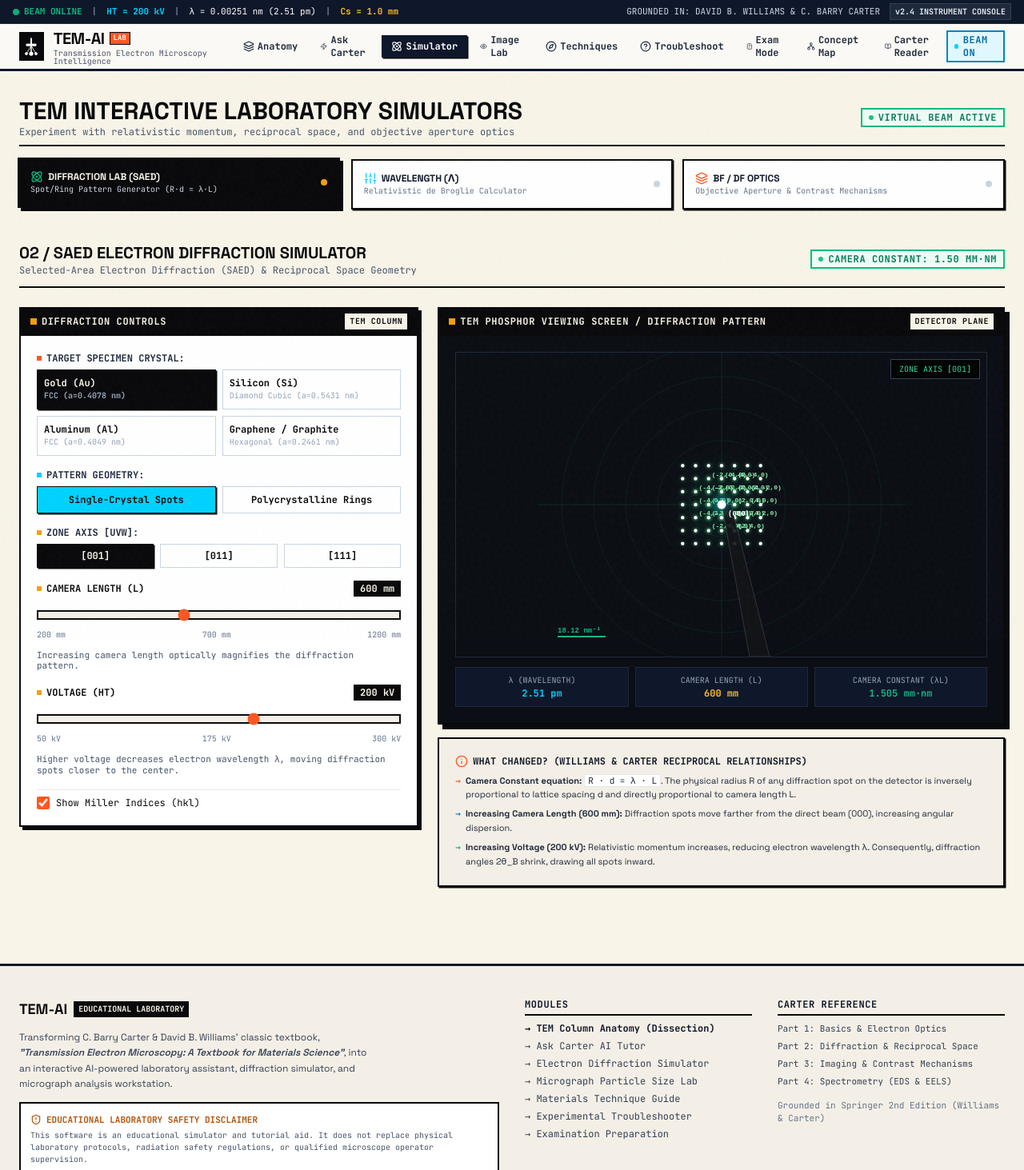
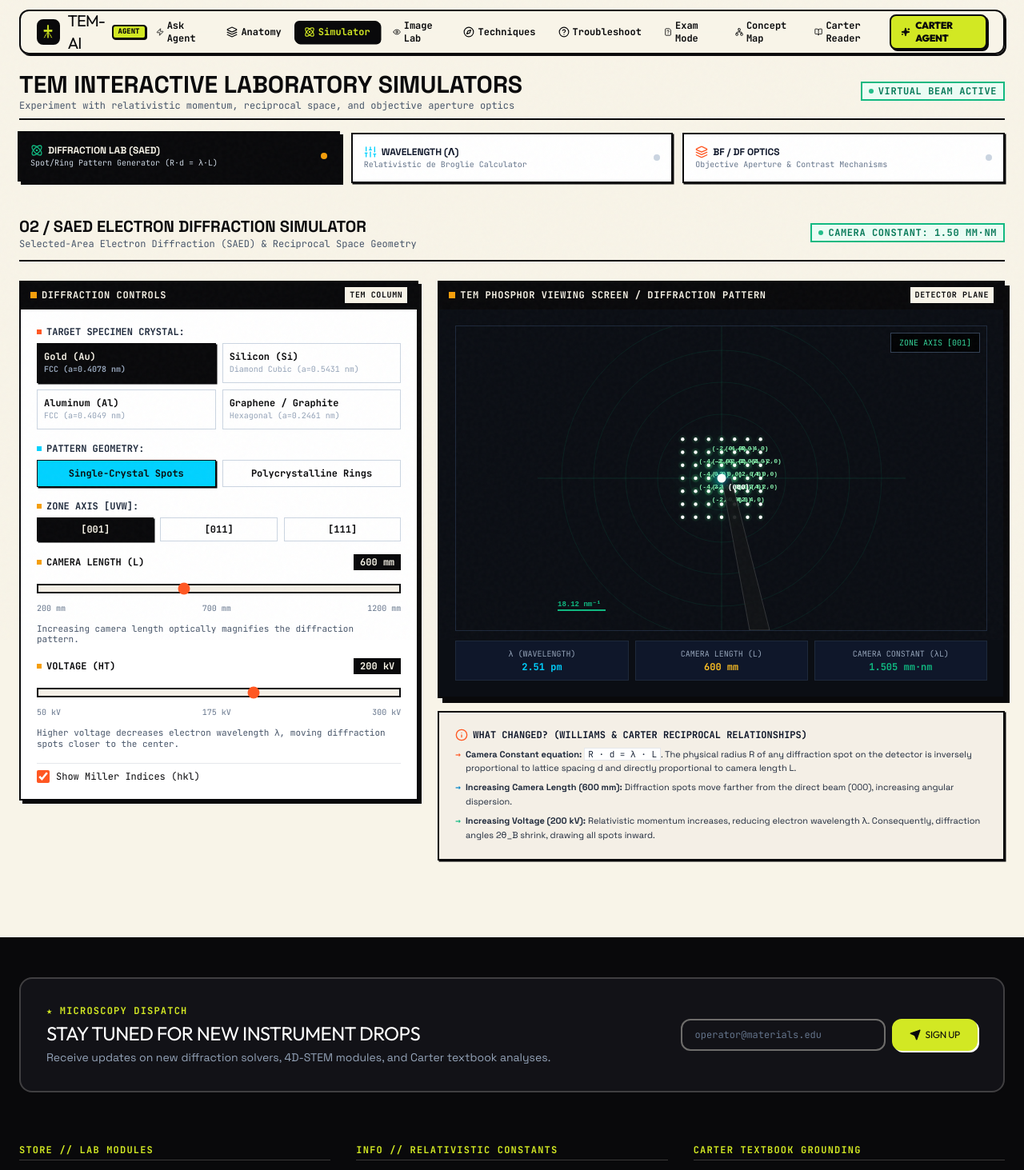
Before and after one commit to Dhananjay-alt/TEM-AI-assistant, a Next.js app: page /simulator in a window 1280 px wide. Shown: the top 1463 px of the page at 80% size. Built offline with nearby package versions, Linux system fonts and the light colour scheme; a web font is replaced by a local one.

Commit message:
feat(layout): overhaul Navbar and Footer with Neo-Brutalist aesthetics and system telemetry

```diff
--- a/src/components/layout/Footer.tsx
+++ b/src/components/layout/Footer.tsx
@@ -1,108 +1,158 @@
-import React from "react";
+"use client";
+
+import React, { useState } from "react";
 import Link from "next/link";
-import { BookOpen, ShieldAlert, Cpu, ExternalLink } from "lucide-react";
+import { ShieldAlert, Send, Sparkles, Check } from "lucide-react";
 
 export function Footer() {
+  const [email, setEmail] = useState("");
+  const [subscribed, setSubscribed] = useState(false);
+
+  const handleSubscribe = (e: React.FormEvent) => {
+    e.preventDefault();
+    if (!email) return;
+    setSubscribed(true);
+    setTimeout(() => {
+      setEmail("");
+      setSubscribed(false);
+    }, 4000);
+  };
+
   return (
-    <footer className="border-t-[3px] border-[#0F172A] bg-surface-warm text-foreground font-mono text-xs mt-16">
-      <div className="max-w-7xl mx-auto px-4 sm:px-6 py-10">
-        <div className="grid grid-cols-1 md:grid-cols-4 gap-8">
-          {/* Brand & Purpose */}
-          <div className="md:col-span-2 space-y-3">
-            <div className="flex items-center gap-2">
-              <span className="text-lg font-black font-sans text-foreground">TEM-AI</span>
-              <span className="bg-foreground text-background text-[10px] px-1.5 py-0.5 font-bold uppercase">
-                Educational Laboratory
-              </span>
+    <footer className="w-full bg-[#09090B] text-[#F8F4E8] border-t-2 border-[#09090B] pt-12 pb-8 mt-16 select-none font-grotesk">
+      <div className="max-w-7xl mx-auto px-4 sm:px-6 space-y-12">
+        {/* Top Newsletter / Dispatch Bar */}
+        <div className="border-2 border-[#F8F4E8]/20 bg-[#121217] rounded-2xl p-6 sm:p-8 flex flex-col md:flex-row items-start md:items-center justify-between gap-6">
+          <div className="space-y-1">
+            <div className="font-mono text-xs text-[#D2E823] font-bold tracking-widest uppercase">
+              ★ MICROSCOPY DISPATCH
             </div>
-            <p className="text-slate-700 text-xs font-sans max-w-md leading-relaxed">
-              Transforming C. Barry Carter & David B. Williams' classic textbook,{" "}
-              <span className="font-semibold italic">
-                "Transmission Electron Microscopy: A Textbook for Materials Science"
-              </span>
-              , into an interactive AI-powered laboratory assistant, diffraction simulator, and micrograph analysis workstation.
+            <h3 className="text-xl sm:text-2xl font-display uppercase tracking-tight text-white">
+              STAY TUNED FOR NEW INSTRUMENT DROPS
+            </h3>
+            <p className="font-grotesk text-xs sm:text-sm text-slate-400">
+              Receive updates on new diffraction solvers, 4D-STEM modules, and Carter textbook analyses.
             </p>
-            <div className="p-3 bg-white brutal-border border-border text-[11px] text-slate-800 space-y-1">
-              <div className="font-bold flex items-center gap-1.5 text-amber-700">
-                <ShieldAlert className="w-3.5 h-3.5" />
-                EDUCATIONAL LABORATORY SAFETY DISCLAIMER
-              </div>
-              <p className="text-[10px] text-slate-600 leading-normal">
-                This software is an educational simulator and tutorial aid. It does not replace physical laboratory protocols, radiation safety regulations, or qualified microscope operator supervision.
-              </p>
-            </div>
           </div>
 
-          {/* Core Modules */}
-          <div className="space-y-2">
-            <div className="font-bold uppercase tracking-wider text-slate-900 border-b-2 border-border pb-1">
-              Modules
+          <form onSubmit={handleSubscribe} className="w-full md:w-auto flex flex-col sm:flex-row gap-2">
+            <input
+              type="email"
+              value={email}
+              onChange={(e) => setEmail(e.target.value)}
+              placeholder="operator@materials.edu"
+              required
+              className="px-4 py-2.5 bg-transparent text-white border-2 border-[#F8F4E8]/40 rounded-xl font-mono text-xs placeholder:text-slate-500 focus:outline-none focus:border-[#D2E823] w-full sm:w-64"
+            />
+            <button
+              type="submit"
+              className="px-5 py-2.5 bg-[#D2E823] text-[#09090B] border-2 border-[#D2E823] rounded-xl font-display text-xs uppercase tracking-tight shadow-[2px_2px_0px_#FFFFFF] hover:translate-x-[2px] hover:translate-y-[2px] hover:shadow-none active:translate-x-1 active:translate-y-1 transition-all flex items-center justify-center gap-1.5 shrink-0"
+            >
+              {subscribed ? (
+                <>
+                  <Check className="w-3.5 h-3.5" />
+                  <span>SUBSCRIBED</span>
+                </>
+              ) : (
+                <>
+                  <Send className="w-3.5 h-3.5 fill-current" />
+                  <span>SIGN UP</span>
+                </>
+              )}
+            </button>
+          </form>
+        </div>
+
+        {/* 3-Column Layout: Store/Modules, Info & Physics, Carter References */}
+        <div className="grid grid-cols-1 md:grid-cols-3 gap-8 pt-4">
+          {/* Column 1: Store / Modules */}
+          <div className="space-y-3 font-mono">
+            <div className="text-xs uppercase tracking-widest text-[#D2E823] font-bold border-b border-[#F8F4E8]/20 pb-1">
+              STORE // LAB MODULES
             </div>
-            <ul className="space-y-1.5 text-slate-700">
+            <ul className="space-y-2 text-xs">
               <li>
-                <Link href="/anatomy" className="hover:text-[#FF5722] hover:underline flex items-center gap-1.5 font-bold text-slate-900">
-                  → TEM Column Anatomy (Dissection)
+                <Link href="/ask" className="text-slate-300 hover:text-[#D2E823] tracking-wide uppercase transition-colors">
+                  → CARTER AI AGENT WORKSTATION
                 </Link>
               </li>
               <li>
-                <Link href="/ask" className="hover:text-[#FF5722] hover:underline flex items-center gap-1.5">
-                  → Ask Carter AI Tutor
+                <Link href="/anatomy" className="text-slate-300 hover:text-[#D2E823] tracking-wide uppercase transition-colors">
+                  → TEM COLUMN SCROLL DISSECTION
                 </Link>
               </li>
               <li>
-                <Link href="/simulator" className="hover:text-[#FF5722] hover:underline flex items-center gap-1.5">
-                  → Electron Diffraction Simulator
+                <Link href="/simulator" className="text-slate-300 hover:text-[#D2E823] tracking-wide uppercase transition-colors">
+                  → ELECTRON DIFFRACTION SIMULATOR
                 </Link>
               </li>
               <li>
-                <Link href="/image-analysis" className="hover:text-[#FF5722] hover:underline flex items-center gap-1.5">
-                  → Micrograph Particle Size Lab
+                <Link href="/image-analysis" className="text-slate-300 hover:text-[#D2E823] tracking-wide uppercase transition-colors">
+                  → MICROGRAPH PARTICLE LAB
                 </Link>
               </li>
               <li>
-                <Link href="/technique-guide" className="hover:text-[#FF5722] hover:underline flex items-center gap-1.5">
-                  → Materials Technique Guide
+                <Link href="/exam" className="text-slate-300 hover:text-[#D2E823] tracking-wide uppercase transition-colors">
+                  → VIVA &amp; EXAM PREPARATION
                 </Link>
               </li>
               <li>
-                <Link href="/troubleshooter" className="hover:text-[#FF5722] hover:underline flex items-center gap-1.5">
-                  → Experimental Troubleshooter
-                </Link>
-              </li>
-              <li>
-                <Link href="/exam" className="hover:text-[#FF5722] hover:underline flex items-center gap-1.5">
-                  → Examination Preparation
+                <Link href="/knowledge-map" className="text-slate-300 hover:text-[#D2E823] tracking-wide uppercase transition-colors">
+                  → RECIPROCAL CONCEPT GRAPH
                 </Link>
               </li>
             </ul>
           </div>
 
-          {/* Reference & Physics */}
-          <div className="space-y-2">
-            <div className="font-bold uppercase tracking-wider text-slate-900 border-b-2 border-border pb-1">
-              Carter Reference
+          {/* Column 2: Info & Constants */}
+          <div className="space-y-3 font-mono">
+            <div className="text-xs uppercase tracking-widest text-[#D2E823] font-bold border-b border-[#F8F4E8]/20 pb-1">
+              INFO // RELATIVISTIC CONSTANTS
             </div>
-            <ul className="space-y-1.5 text-slate-700 text-[11px]">
-              <li>Part 1: Basics & Electron Optics</li>
-              <li>Part 2: Diffraction & Reciprocal Space</li>
-              <li>Part 3: Imaging & Contrast Mechanisms</li>
-              <li>Part 4: Spectrometry (EDS & EELS)</li>
-              <li className="pt-2 text-slate-500">
-                Grounded in Springer 2nd Edition (Williams & Carter)
-              </li>
+            <ul className="space-y-1.5 text-xs text-slate-400">
+              <li>• Accelerating Voltage: 10 – 300 kV</li>
+              <li>• de Broglie Wavelength: λ = h / p</li>
+              <li>• Relativistic at 200 kV: λ = 2.51 pm</li>
+              <li>• Relativistic Velocity: v = 0.695 c</li>
+              <li>• Camera Constant: R·d = λ·L</li>
+              <li>• Scherzer Defocus: Δf_Sch = -1.2 (Cs·λ)^0.5</li>
+              <li>• Optical Vacuum: 10⁻⁸ Pa (FEG Chamber)</li>
             </ul>
+          </div>
+
+          {/* Column 3: Carter Grounding & Disclaimer */}
+          <div className="space-y-3">
+            <div className="font-mono text-xs uppercase tracking-widest text-[#D2E823] font-bold border-b border-[#F8F4E8]/20 pb-1">
+              CARTER TEXTBOOK GROUNDING
+            </div>
+            <p className="font-grotesk text-xs text-slate-300 leading-relaxed">
+              Grounded in David B. Williams &amp; C. Barry Carter&apos;s authoritative Springer text,{" "}
+              <span className="italic text-[#D2E823]">
+                &ldquo;Transmission Electron Microscopy: A Textbook for Materials Science&rdquo;
+              </span>
+              . Designed for materials science students and electron microscopists.
+            </p>
+            <div className="p-3 bg-white/5 border border-white/10 rounded-lg text-[11px] text-slate-400 space-y-1">
+              <div className="font-mono font-bold text-amber-400 flex items-center gap-1.5">
+                <ShieldAlert className="w-3.5 h-3.5" />
+                SAFETY &amp; LAB DISCLAIMER
+              </div>
+              <p className="text-[10px] leading-normal text-slate-400">
+                Educational assistant only. Does not replace certified radiation safety or physical high-voltage protocols.
+              </p>
+            </div>
           </div>
         </div>
 
-        {/* Bottom bar */}
-        <div className="border-t-2 border-slate-300 mt-8 pt-4 flex flex-col sm:flex-row items-center justify-between text-[11px] text-slate-600 gap-2">
+        {/* Bottom Bar */}
+        <div className="border-t border-[#F8F4E8]/20 pt-6 flex flex-col sm:flex-row items-center justify-between text-xs font-mono text-slate-500 gap-3">
           <div>
-            © {new Date().getFullYear()} TEM-AI Laboratory. Built for Materials Science Education.
+            © {new Date().getFullYear()} TEM-AI WORKSTATION. NEO-BRUTALIST ACID SPEC.
           </div>
-          <div className="flex items-center gap-4">
-            <span className="font-bold">Accelerating Voltage: 10–300 kV</span>
+          <div className="flex items-center gap-3 text-slate-400">
+            <span className="text-[#D2E823]">STATUS: ALL SYSTEMS NOMINAL</span>
             <span>•</span>
-            <span className="font-bold">de Broglie: λ = h / p</span>
+            <span>BEAM: 200 kV</span>
           </div>
         </div>
       </div>
--- a/src/components/layout/Navbar.tsx
+++ b/src/components/layout/Navbar.tsx
@@ -5,7 +5,6 @@ import Link from "next/link";
 import { usePathname } from "next/navigation";
 import {
   Zap,
-  Cpu,
   Atom,
   Eye,
   FileQuestion,
@@ -16,8 +15,8 @@ import {
   X,
   Compass,
   Layers,
+  Sparkles,
 } from "lucide-react";
-import { ScientificBadge } from "@/components/ui/ScientificBadge";
 import { cn } from "@/lib/utils";
 
 export function Navbar() {
@@ -25,8 +24,8 @@ export function Navbar() {
   const [mobileMenuOpen, setMobileMenuOpen] = useState(false);
 
   const navLinks = [
+    { href: "/ask", label: "Ask Agent", icon: <Zap className="w-3.5 h-3.5" /> },
     { href: "/anatomy", label: "Anatomy", icon: <Layers className="w-3.5 h-3.5" /> },
-    { href: "/ask", label: "Ask Carter", icon: <Zap className="w-3.5 h-3.5" /> },
     { href: "/simulator", label: "Simulator", icon: <Atom className="w-3.5 h-3.5" /> },
     { href: "/image-analysis", label: "Image Lab", icon: <Eye className="w-3.5 h-3.5" /> },
     { href: "/technique-guide", label: "Techniques", icon: <Compass className="w-3.5 h-3.5" /> },
@@ -37,70 +36,32 @@ export function Navbar() {
   ];
 
   return (
-    <header className="sticky top-0 z-50 bg-[#FBF9F5] border-b-[3px] border-[#0F172A] shadow-neo-sm">
-      {/* Top Telemetry Ticker */}
-      <div className="bg-[#0F172A] text-white px-4 py-1 text-[11px] font-mono flex items-center justify-between overflow-x-auto whitespace-nowrap gap-4 border-b border-slate-800">
-        <div className="flex items-center gap-3">
-          <span className="flex items-center gap-1.5 text-phosphor-green font-bold">
-            <span className="w-2 h-2 rounded-full bg-phosphor-green animate-pulse"></span>
-            BEAM ONLINE
-          </span>
-          <span className="text-slate-400">|</span>
-          <span className="text-beam-cyan font-bold">HT = 200 kV</span>
-          <span className="text-slate-400">|</span>
-          <span>λ = 0.00251 nm (2.51 pm)</span>
-          <span className="text-slate-400">|</span>
-          <span className="text-amber-400 font-bold">Cs = 1.0 mm</span>
-        </div>
-        <div className="flex items-center gap-3 text-slate-300">
-          <span className="hidden sm:inline">GROUNDED IN: DAVID B. WILLIAMS & C. BARRY CARTER</span>
-          <span className="bg-slate-800 text-slate-200 px-1.5 py-0.5 border border-slate-700 text-[10px] font-bold">
-            v2.4 INSTRUMENT CONSOLE
-          </span>
-        </div>
-      </div>
-
-      {/* Main Navigation Bar */}
-      <div className="max-w-7xl mx-auto px-4 sm:px-6 flex items-center justify-between h-14">
-        {/* Brand Logo & Title */}
-        <Link href="/" className="flex items-center gap-3 group">
-          {/* Minimalist Stylized Electron Beam Logo */}
-          <div className="w-9 h-9 bg-foreground text-background brutal-border flex items-center justify-center relative overflow-hidden group-hover:bg-[#FF5722] transition-colors">
-            <svg
-              viewBox="0 0 32 32"
-              className="w-6 h-6 stroke-current fill-none stroke-2 text-white"
-            >
-              {/* Incident beam */}
-              <line x1="16" y1="2" x2="16" y2="12" strokeWidth="2.5" />
-              {/* Sample foil */}
+    <header className="sticky top-3 z-50 mx-3 sm:mx-6 transition-all duration-200">
+      {/* Sticky Floating Nav Bar */}
+      <div className="bg-[#F8F4E8]/90 backdrop-blur-[24px] border-2 border-[#09090B] rounded-[12px] shadow-hard-sm px-3 sm:px-5 flex items-center justify-between h-14">
+        {/* Brand Logo & Title with Dela Gothic One */}
+        <Link href="/" className="flex items-center gap-2.5 group select-none">
+          <div className="w-8 h-8 bg-[#09090B] text-[#D2E823] border-2 border-[#09090B] rounded-lg flex items-center justify-center font-display font-black text-xs transition-transform group-hover:rotate-6">
+            <svg viewBox="0 0 32 32" className="w-5 h-5 stroke-current fill-none stroke-2 text-[#D2E823]">
+              <line x1="16" y1="2" x2="16" y2="12" strokeWidth="3" />
               <rect x="8" y="12" width="16" height="3" fill="currentColor" strokeWidth="1" />
-              {/* Diffracted rays */}
-              <line x1="16" y1="15" x2="8" y2="28" strokeWidth="1.5" strokeDasharray="2 1" />
-              <line x1="16" y1="15" x2="16" y2="28" strokeWidth="2" />
-              <line x1="16" y1="15" x2="24" y2="28" strokeWidth="1.5" strokeDasharray="2 1" />
-              {/* Central & diffracted spots */}
-              <circle cx="8" cy="28" r="1.5" fill="currentColor" />
-              <circle cx="16" cy="28" r="2.5" fill="currentColor" />
-              <circle cx="24" cy="28" r="1.5" fill="currentColor" />
+              <line x1="16" y1="15" x2="8" y2="28" strokeWidth="2" strokeDasharray="2 1" />
+              <line x1="16" y1="15" x2="16" y2="28" strokeWidth="2.5" />
+              <line x1="16" y1="15" x2="24" y2="28" strokeWidth="2" strokeDasharray="2 1" />
             </svg>
           </div>
-          <div>
-            <div className="flex items-center gap-1.5">
-              <span className="text-xl font-black font-sans tracking-tight text-foreground">
-                TEM-AI
-              </span>
-              <span className="bg-[#FF5722] text-white text-[9px] font-mono font-bold px-1 py-0.2 uppercase border border-border">
-                LAB
-              </span>
-            </div>
-            <p className="text-[10px] font-mono text-slate-600 hidden md:block leading-none">
-              Transmission Electron Microscopy Intelligence
-            </p>
+          <div className="flex items-center gap-1.5">
+            <span className="text-lg sm:text-xl font-display uppercase tracking-tighter text-[#09090B] glitch-hover">
+              TEM-AI
+            </span>
+            <span className="bg-[#D2E823] text-[#09090B] border-2 border-[#09090B] text-[9px] font-mono font-black px-1.5 py-0.2 uppercase rounded shadow-[1px_1px_0px_#09090B]">
+              AGENT
+            </span>
           </div>
         </Link>
 
         {/* Desktop Nav Links */}
-        <nav className="hidden lg:flex items-center gap-0.5 xl:gap-1 font-mono text-[11px] xl:text-xs font-bold">
+        <nav className="hidden lg:flex items-center gap-1 font-mono text-[11px] xl:text-xs font-bold">
           {navLinks.map((link) => {
             const isActive = pathname === link.href;
             return (
@@ -108,32 +69,33 @@ export function Navbar() {
                 key={link.href}
                 href={link.href}
                 className={cn(
-                  "px-1.5 xl:px-2.5 py-1 transition-all flex items-center gap-1 border-2 select-none",
+                  "px-2 xl:px-2.5 py-1 rounded-md transition-all flex items-center gap-1 select-none border-2",
                   isActive
-                    ? "bg-[#0F172A] text-white border-[#0F172A] shadow-neo-xs"
-                    : "border-transparent text-slate-800 hover:border-[#0F172A] hover:bg-surface-warm"
+                    ? "bg-[#09090B] text-[#D2E823] border-[#09090B] shadow-hard-xs"
+                    : "border-transparent text-[#09090B] hover:border-[#09090B] hover:bg-[#D2E823] hover:shadow-hard-xs"
                 )}
               >
                 {link.icon}
-                {link.label}
+                <span>{link.label}</span>
               </Link>
             );
           })}
         </nav>
 
-        {/* Right Action / Mobile Toggle */}
+        {/* Right Action Buttons */}
         <div className="flex items-center gap-2">
           <Link
-            href="/simulator"
-            className="hidden sm:inline-flex"
+            href="/ask"
+            className="hidden sm:inline-flex items-center gap-1.5 px-3 py-1 bg-[#D2E823] text-[#09090B] border-2 border-[#09090B] rounded-lg text-xs font-display font-black tracking-tight shadow-hard-sm hover:translate-x-[2px] hover:translate-y-[2px] hover:shadow-none transition-all active:translate-y-1"
           >
-            <ScientificBadge variant="cyan" hasDot>
-              BEAM ON
-            </ScientificBadge>
+            <Sparkles className="w-3.5 h-3.5 fill-current" />
+            <span>CARTER AGENT</span>
           </Link>
+
+          {/* Mobile Drawer Button */}
           <button
             onClick={() => setMobileMenuOpen(!mobileMenuOpen)}
-            className="lg:hidden brutal-border p-1.5 bg-surface hover:bg-surface-warm"
+            className="lg:hidden p-1.5 bg-[#F8F4E8] text-[#09090B] border-2 border-[#09090B] rounded-lg shadow-hard-xs hover:bg-[#D2E823] transition-colors"
             aria-label="Toggle navigation menu"
           >
             {mobileMenuOpen ? <X className="w-5 h-5" /> : <Menu className="w-5 h-5" />}
@@ -143,7 +105,7 @@ export function Navbar() {
 
       {/* Mobile Drawer */}
       {mobileMenuOpen && (
-        <div className="lg:hidden border-t-[2.5px] border-border bg-[#FBF9F5] p-4 space-y-2 font-mono text-xs">
+        <div className="lg:hidden mt-2 border-2 border-[#09090B] rounded-[12px] bg-[#F8F4E8] p-3 shadow-hard-md space-y-1.5 font-mono text-xs">
           {navLinks.map((link) => {
             const isActive = pathname === link.href;
             return (
@@ -152,10 +114,10 @@ export function Navbar() {
                 href={link.href}
                 onClick={() => setMobileMenuOpen(false)}
                 className={cn(
-                  "block px-3 py-2 border-2 flex items-center gap-2 font-bold",
+                  "px-3 py-2 border-2 rounded-lg flex items-center gap-2 font-bold transition-all",
                   isActive
-                    ? "bg-foreground text-background border-border shadow-neo-xs"
-                    : "bg-surface border-border hover:bg-surface-warm"
+                    ? "bg-[#09090B] text-[#D2E823] border-[#09090B] shadow-hard-xs"
+                    : "bg-white border-[#09090B] hover:bg-[#D2E823]"
                 )}
               >
                 {link.icon}
```
